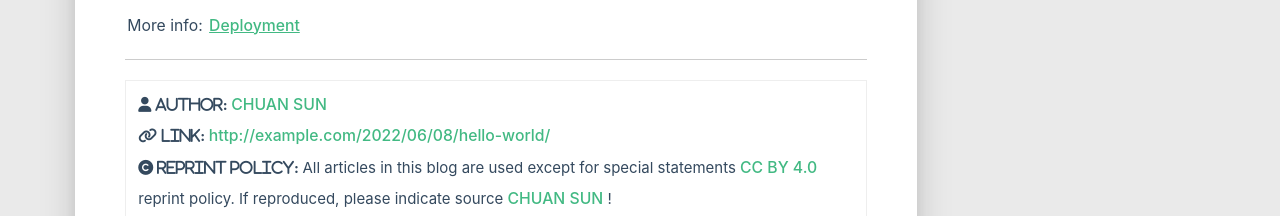
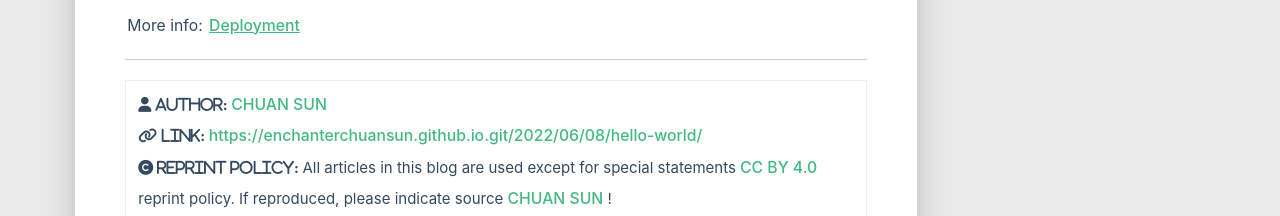
Before and after one commit to enchanterchuansun/enchanterchuansun.github.io, a plain HTML site: page 2022/06/08/hello-world/index.html in a window 1280 px wide. Shown: the part 1445-1661 px from the top of the page. Drawn offline with Linux system fonts and the light colour scheme; some packages are replaced by stand-ins of ours; no server answers; a script that the page names is missing.

Commit message:
Site updated: 2022-06-08 20:17:22

```diff
--- a/2022/06/08/hello-world/index.html
+++ b/2022/06/08/hello-world/index.html
@@ -502,7 +502,7 @@
                     </i>
                 </span>
                 <span class="reprint-info">
-                    <a href="http://example.com/2022/06/08/hello-world/">http://example.com/2022/06/08/hello-world/</a>
+                    <a href="https://enchanterchuansun.github.io.git/2022/06/08/hello-world/">https://enchanterchuansun.github.io.git/2022/06/08/hello-world/</a>
                 </span>
             </div>
             <div class="reprint__notice">
```
